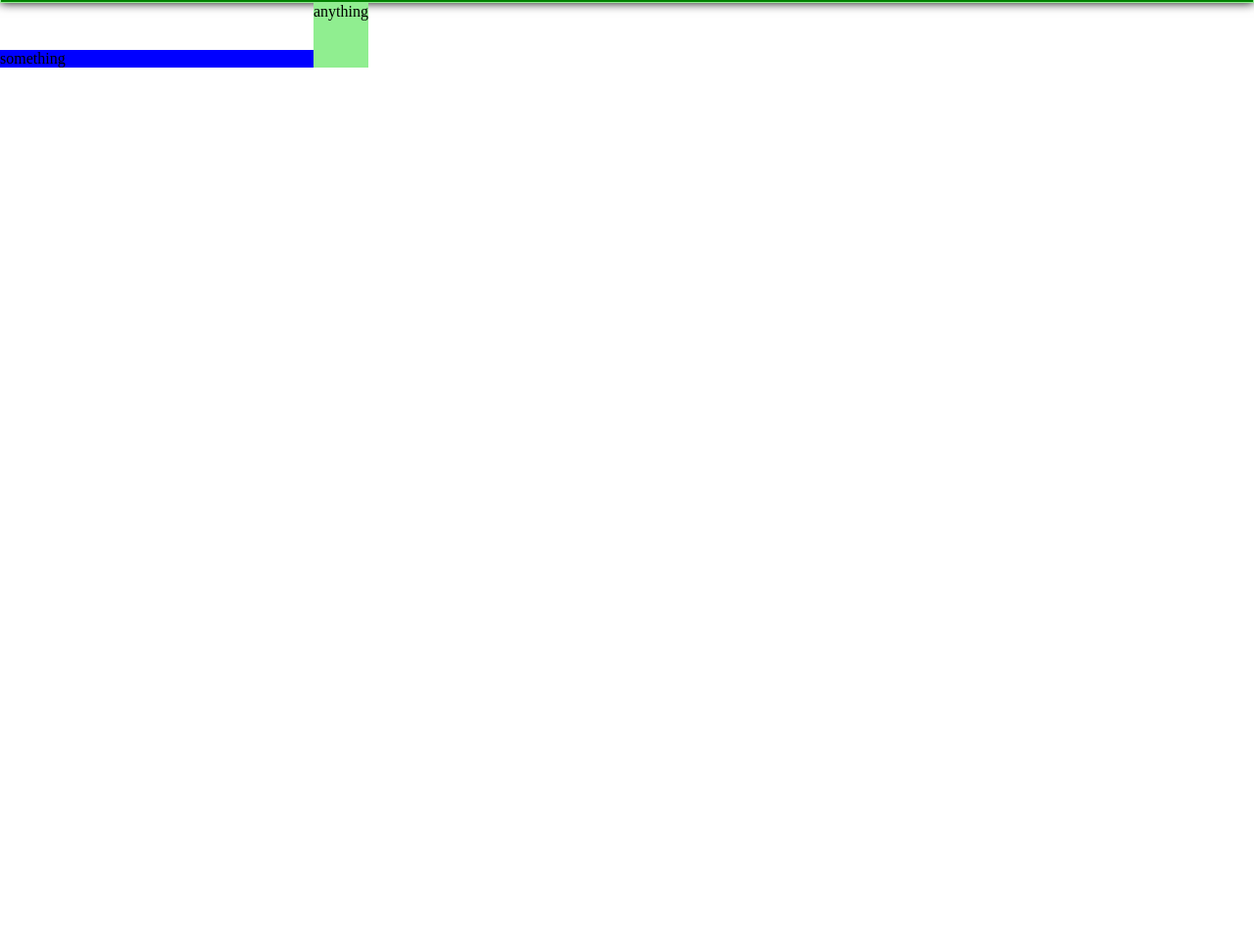
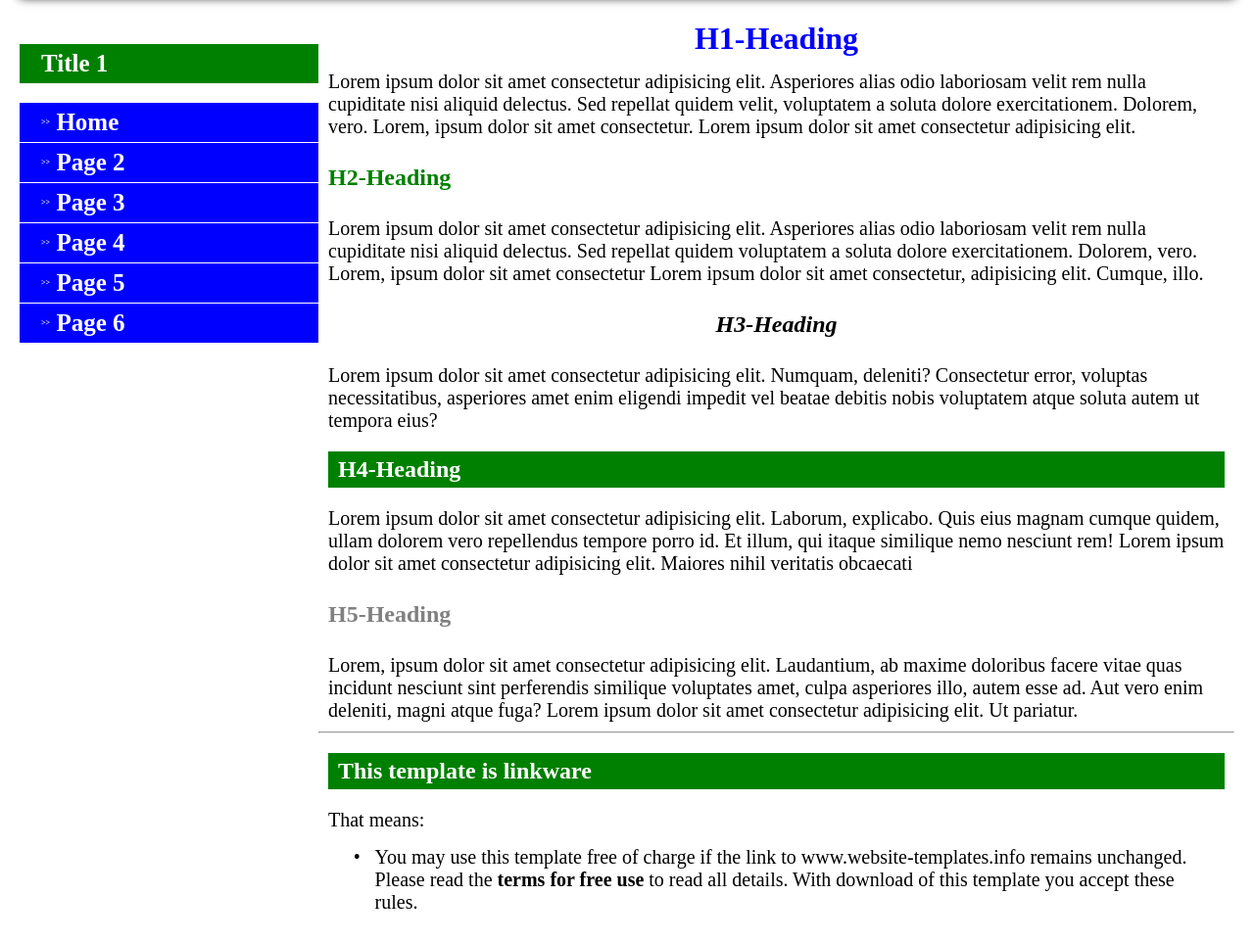
Before and after one commit to Prashant-cdi/HTML-Test-Job, a plain HTML site: page index.html in a window 1280 px wide. Shown: the part 287-1250 px from the top of the page at 98% size. Before the commit the page ends 800 px from the top, so only its background shows below. Drawn offline with Linux system fonts and the light colour scheme.

Commit message:
second commit by me

```diff
--- a/css/style.css
+++ b/css/style.css
@@ -2,10 +2,13 @@
     padding: 0px;
     margin: 0px;
 }
-
+body{
+    margin:20px;
+}
 .header{
     box-shadow: 0 0 10px 0;
 }
+
 .top-bar {
     background-color: blue;
     padding: 15px;
@@ -14,26 +17,28 @@
 
 .left-block {
     padding:50px 0px;
-    width:80%;
+    width:77%;
     color:white;
 }
 
-.left-block h1{
+.left-block h1 {
     font-size : 3rem;
 }
+
 .left-block h3 {
     font-size: 1.9rem;
 }
 
 .right-block {
     display:flex;
-    width:20%;
+    width: 23%;
     background-color: green;
     color:blue;
     align-items: center;
     justify-content: center;
 }
-.right-block p{
+
+.right-block p {
     font-size:2rem;
     font-weight: bold;
 }
@@ -47,22 +52,30 @@
     list-style-type: none;
     justify-content: center;
     border: 1px solid lightgreen;
-    padding: 6px;
+
 }
 
 .nav ul li {
-    padding: 10px 2px;
-    margin:1px;
+    padding: 6px 2px;
+    margin: 1px;
     border-left: 1px solid white;
     border-right: 1px solid grey;
 }
+.sidebar ul li {
+    list-style-type: none;
+    padding: 6px 2px;
+    border-bottom: 1px solid white;
+    font-size: 20px;
+}
 
-.nav ul li a {
+.nav ul li a,.sidebar ul li a {
     text-decoration: none;
     color:white;
-    font-size:30px;
+    font-size: 25px;
     padding: 5px 20px;
+    font-weight: bold;
 }
+
 
 .maincontent {
     display:flex;
@@ -72,8 +85,85 @@
     width:25%;
     background-color: blue;
     margin-top: 3rem;
+    height: fit-content;
 }
 
 .article {
-    background-color: lightgreen;
+    width: 75%;
+    padding: 10px;
 }
+
+.article h1{
+    margin: 14px 0;
+    text-align: center;
+    color:blue;
+}
+
+.green {
+    background-color: green;
+}
+
+.white {
+    background-color: white;
+        height: 6px;
+}
+
+.small {
+    font-size: 8px;
+    position: relative;
+    bottom: 6px;
+}
+
+.article p {
+    font-size: 20px;
+}
+
+.article h2 {
+    color: green;
+    margin: 27px 0;
+}
+
+.article h3 {
+    text-align: center;
+    margin: 35px 0;
+}
+
+.otherh2 {
+    text-align: center;
+    color: black !important;
+}
+
+.article .otherh3 {
+    background-color: green;
+    text-align: left;
+    color:white;
+    padding: 5px 10px;
+    margin: 20px 0;
+}
+
+.grey {
+    color:grey !important;
+}
+
+hr {
+    margin: 10px 0 0 -10px;
+    width: 102%;
+    color:lightgrey
+}
+
+.parent {
+    display: flex;
+    font-size: 20px;
+}
+
+.parent .mark {
+    width: 4%;
+    text-align: center;
+    padding-left: 11px;
+}
+.parent .content {
+    width: 92%;
+}
+.padbot {
+    padding-bottom: 15px;
+}
--- a/index.html
+++ b/index.html
@@ -34,11 +34,63 @@
 
     <div class="maincontent">
         <div class="sidebar">
-something
+            <ul>
+                <li class="green"><a href="">Title 1</a></li>
+                <li class="white">  </li>
+                <li><a href=""><span class="small">>></span> Home</a></li>
+                <li><a href=""><span class="small">>></span> Page 2</a></li>
+                <li><a href=""><span class="small">>></span> Page 3</a></li>
+                <li><a href=""><span class="small">>></span> Page 4</a></li>
+                <li><a href=""><span class="small">>></span> Page 5</a></li>
+                <li><a href=""><span class="small">>></span> Page 6</a></li>
+            </ul>
         </div>
 
         <div class="article">
-anything
+            <h1>H1-Heading</h1>
+
+            <p>Lorem ipsum dolor sit amet consectetur adipisicing elit. Asperiores alias odio laboriosam velit rem nulla cupiditate nisi aliquid delectus. Sed repellat quidem velit, voluptatem a soluta dolore exercitationem. Dolorem, vero. Lorem, ipsum dolor sit amet consectetur. Lorem ipsum dolor sit amet consectetur adipisicing elit.</p>
+
+            <h2>H2-Heading</h2>
+
+
+            <p>Lorem ipsum dolor sit amet consectetur adipisicing elit. Asperiores alias odio laboriosam velit rem nulla cupiditate nisi aliquid delectus. Sed repellat quidem voluptatem a soluta dolore exercitationem. Dolorem, vero. Lorem, ipsum dolor sit amet consectetur Lorem ipsum dolor sit amet consectetur, adipisicing elit. Cumque, illo.</p>
+
+            <h2 class="otherh2"> <i> H3-Heading </i> </h2>
+
+            <p>Lorem ipsum dolor sit amet consectetur adipisicing elit. Numquam, deleniti? Consectetur error, voluptas necessitatibus, asperiores amet enim eligendi impedit vel beatae debitis nobis voluptatem atque soluta autem ut tempora eius?</p>
+
+            <h2 class="otherh3"> H4-Heading </h2>
+
+            <p>Lorem ipsum dolor sit amet consectetur adipisicing elit. Laborum, explicabo. Quis eius magnam cumque quidem, ullam dolorem vero repellendus tempore porro id. Et illum, qui itaque similique nemo nesciunt rem! Lorem ipsum dolor sit amet consectetur adipisicing elit. Maiores nihil veritatis obcaecati </p>
+
+
+            <h2 class="grey">H5-Heading</h2>
+
+            <p>Lorem, ipsum dolor sit amet consectetur adipisicing elit. Laudantium, ab maxime doloribus facere vitae quas incidunt nesciunt sint perferendis similique voluptates amet, culpa asperiores illo, autem esse ad. Aut vero enim deleniti, magni atque fuga? Lorem ipsum dolor sit amet consectetur adipisicing elit. Ut pariatur.</p>
+
+            <hr>
+
+
+            <h2 class="otherh3">This template is linkware</h2>
+
+            <p class="padbot">That means:</p>
+
+
+
+            <div class="parent">
+                <div class="mark">
+                    &#8226;
+                </div>
+
+                <div class="content">
+
+                    You may use this template free of charge if the link to www.website-templates.info remains unchanged. Please read the <b>terms for free use</b> to read all details. With download of this template you accept these rules.
+                </div>
+            </div>
+
+
+
         </div>
     </div>
 </body>
```
